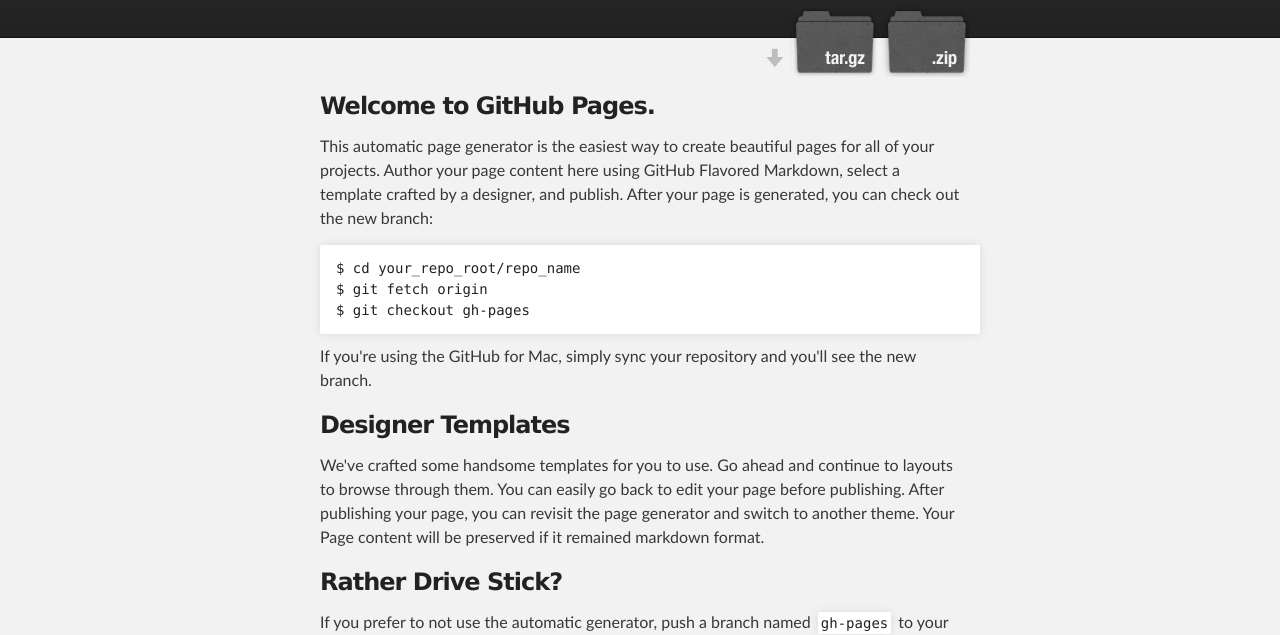
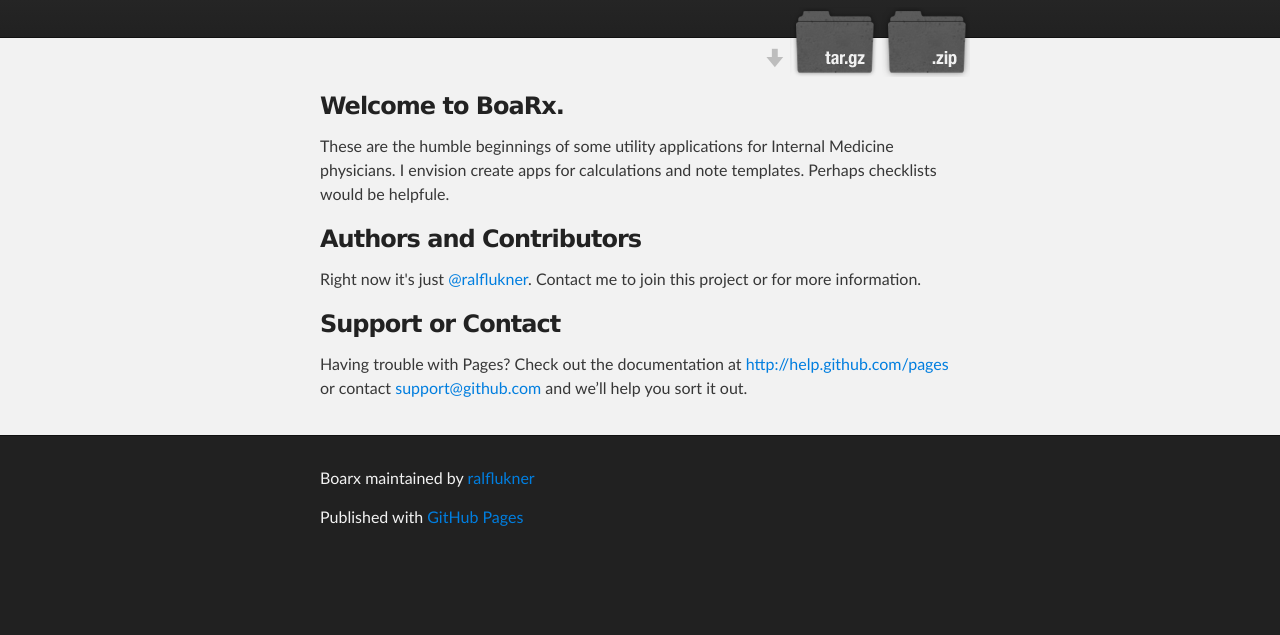
Before and after one commit to ralflukner/BoaRx, a plain HTML site: page index.html in a window 1280 px wide. Shown: the part 172-807 px from the top of the page. Drawn offline with Linux system fonts and the light colour scheme.

```diff
--- a/index.html
+++ b/index.html
@@ -31,28 +31,13 @@
     <!-- MAIN CONTENT -->
     <div id="main_content_wrap" class="outer">
       <section id="main_content" class="inner">
-        <h3>Welcome to GitHub Pages.</h3>
+        <h3>Welcome to BoaRx.</h3>
 
-<p>This automatic page generator is the easiest way to create beautiful pages for all of your projects. Author your page content here using GitHub Flavored Markdown, select a template crafted by a designer, and publish. After your page is generated, you can check out the new branch:</p>
-
-<pre><code>$ cd your_repo_root/repo_name
-$ git fetch origin
-$ git checkout gh-pages
-</code></pre>
-
-<p>If you're using the GitHub for Mac, simply sync your repository and you'll see the new branch.</p>
-
-<h3>Designer Templates</h3>
-
-<p>We've crafted some handsome templates for you to use. Go ahead and continue to layouts to browse through them. You can easily go back to edit your page before publishing. After publishing your page, you can revisit the page generator and switch to another theme. Your Page content will be preserved if it remained markdown format.</p>
-
-<h3>Rather Drive Stick?</h3>
-
-<p>If you prefer to not use the automatic generator, push a branch named <code>gh-pages</code> to your repository to create a page manually. In addition to supporting regular HTML content, GitHub Pages support Jekyll, a simple, blog aware static site generator written by our own Tom Preston-Werner. Jekyll makes it easy to create site-wide headers and footers without having to copy them across every page. It also offers intelligent blog support and other advanced templating features.</p>
+<p>These are the humble beginnings of some utility applications for Internal Medicine physicians.  I envision create apps for calculations and note templates.  Perhaps checklists would be helpfule.</p>
 
 <h3>Authors and Contributors</h3>
 
-<p>You can <a href="https://github.com/blog/821" class="user-mention">@mention</a> a GitHub username to generate a link to their profile. The resulting <code>&lt;a&gt;</code> element will link to the contributor's GitHub Profile. For example: In 2007, Chris Wanstrath (<a href="https://github.com/defunkt" class="user-mention">@defunkt</a>), PJ Hyett (<a href="https://github.com/pjhyett" class="user-mention">@pjhyett</a>), and Tom Preston-Werner (<a href="https://github.com/mojombo" class="user-mention">@mojombo</a>) founded GitHub.</p>
+<p>Right now it's just <a href="https://github.com/ralflukner" class="user-mention">@ralflukner</a>.  Contact me to join this project or for more information.</p>
 
 <h3>Support or Contact</h3>
 
```
Also changed, not shown: params.json (+1 -1 lines).
